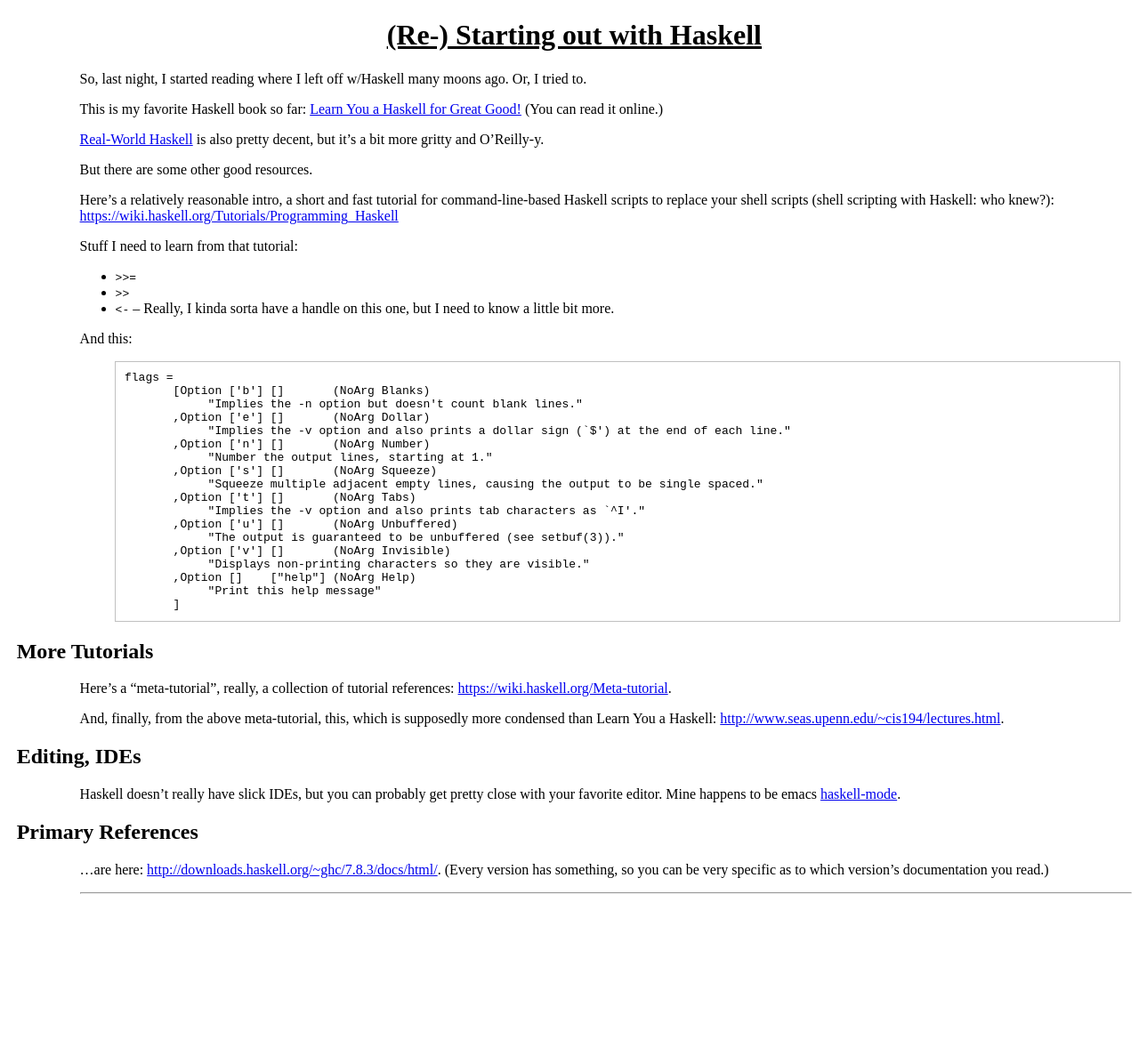
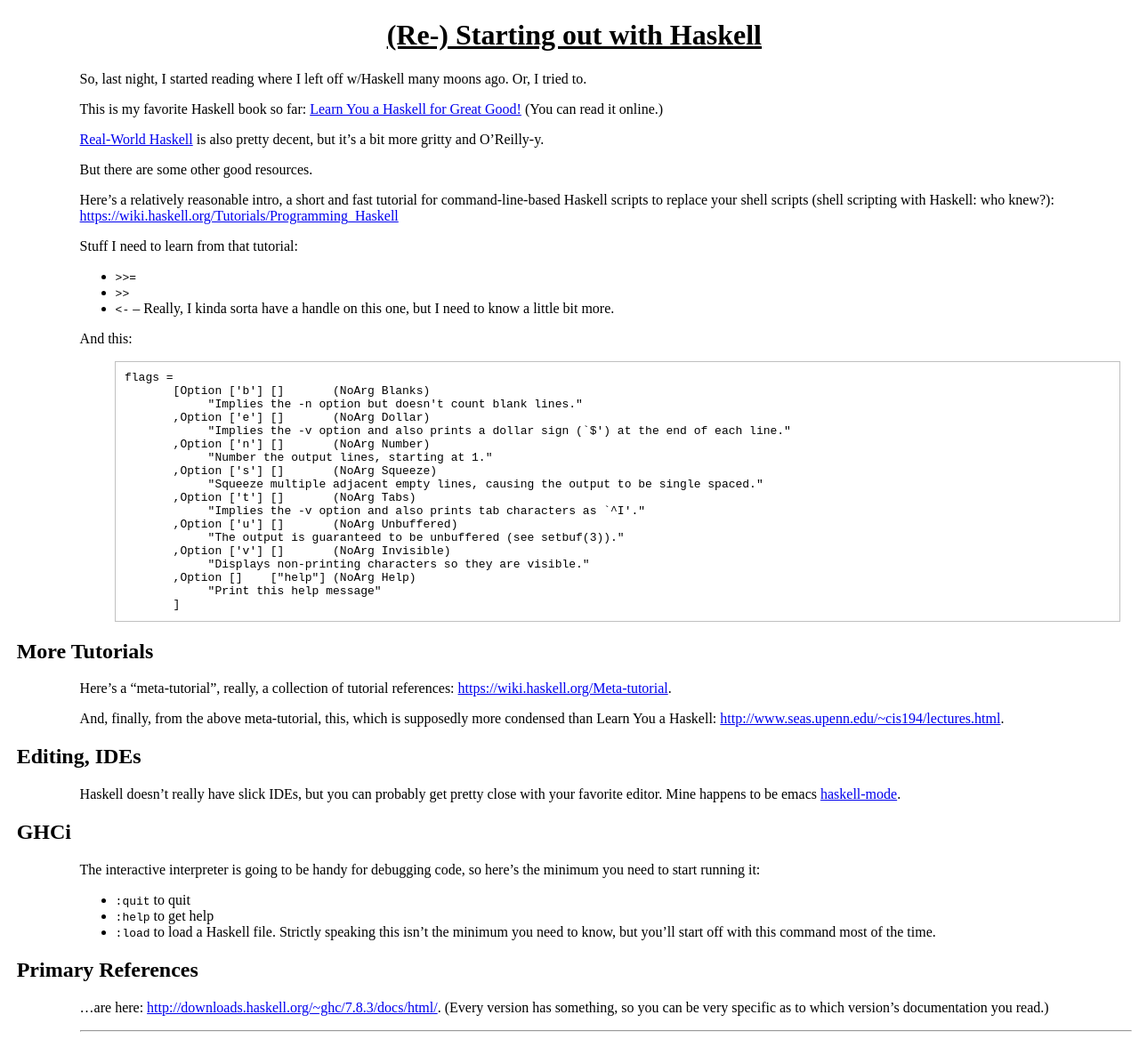
Before and after one commit to JohnL4/johnl4.github.io, a Jekyll site: the page built from _posts/2015-08-18-Re-starting-out-with-Haskell.markdown, in a window 1280 px wide. Shown: the whole page at 89% size. Built offline with Jekyll 4.4.1, drawn with Linux system fonts in a browser that asks for light colours; comment, search, counter and statistics services are not loaded; before the commit the page ends 1013 px from its top, so only the background shows below that.

Commit message:
Note on GHCi.

```diff
--- a/_posts/2015-08-18-Re-starting-out-with-Haskell.markdown
+++ b/_posts/2015-08-18-Re-starting-out-with-Haskell.markdown
@@ -62,6 +62,16 @@
 Haskell doesn't really have slick IDEs, but you can probably get pretty close with your favorite editor.
 Mine happens to be emacs [haskell-mode](https://github.com/haskell/haskell-mode).
 
+GHCi
+----
+
+The interactive interpreter is going to be handy for debugging code, so here's the minimum you need to start running it:
+
+* `:quit` to quit
+* `:help` to get help
+* `:load` to load a Haskell file.  Strictly speaking this isn't the minimum you need to know, but you'll start off
+    with this command most of the time.
+
 Primary References
 ------------------
 
```
